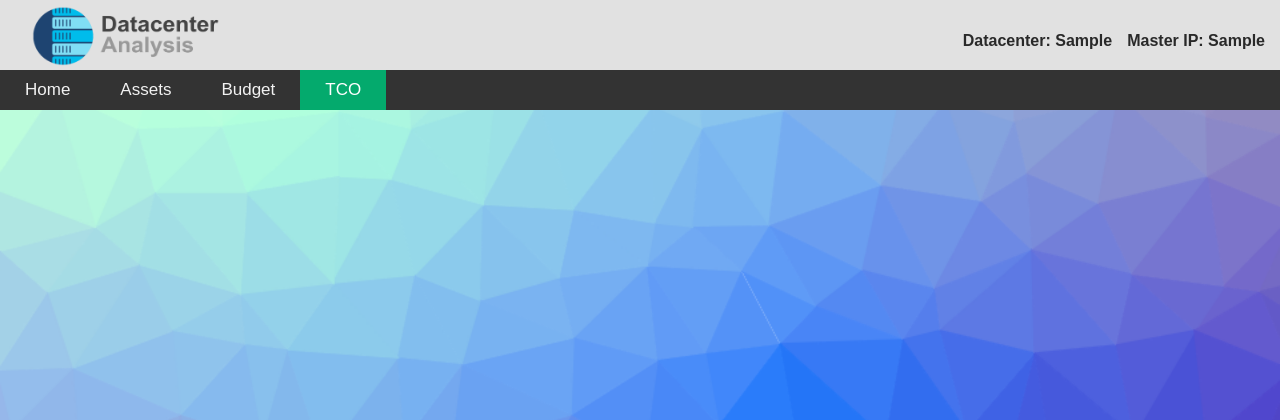
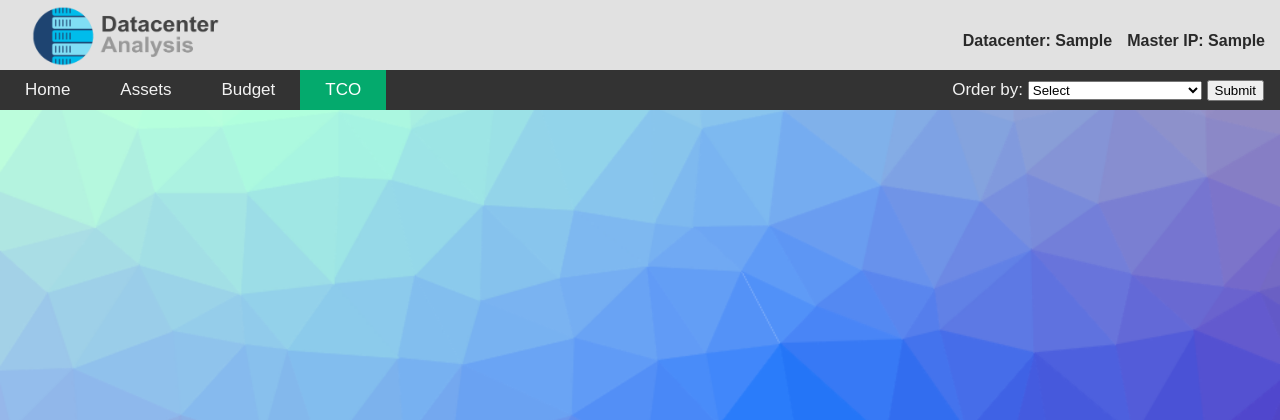
Before and after one commit to DanielHoulihan/Datacenter-Management, a Django app: page /tool/tco/ in a window 1280 px wide. Shown: the top 420 px of the page. Run offline with Django 3.2, Linux system fonts and the light colour scheme; tables that the repository leaves empty hold one stand-in row (values such as "Sample post").

Commit message:
TCO ordering added

```diff
--- a/webapp/tool/templates/TCO/tco.html
+++ b/webapp/tool/templates/TCO/tco.html
@@ -1,11 +1,33 @@
 {% include 'home/base.html'%}
-{% comment %} <head>
-    <link rel="stylesheet" href="/../../static/css/styles.css">
-</head> {% endcomment %}
+
+<div class="topnav3">
+  {% if page == "home" %}<a class="active" href="{% url 'configure' %}">Home</a>{% else %} <a href="{% url 'configure' %}">Home</a>{% endif %}
+  {% if page == "assets" %}<a class="active" href="{% url 'assets' %}">Assets</a>{% else %} <a href="{% url 'assets' %}">Assets</a>{% endif %}
+  {% if page == "budget" %}<a class="active" href="{% url 'budget' %}">Budget</a>{% else %} <a href="{% url 'budget' %}">Budget</a>{% endif %}
+  {% if page == "tco" %}<a class="active" href="{% url 'tco' %}">TCO</a>{% else %} <a href="{% url 'tco' %}">TCO</a>{% endif %}
+  <a class="a2">
+    <form method="POST">
+      {% csrf_token %}
+      <label for="order">Order by:</label>
+      <select name="order" id="order">
+        <option value="" disabled selected>Select</option>
+        <option value="host">Host ID</option>
+        <option value="TCO">TCO</option>
+        <option value="kWh_consumed">kWh Consumed</option>
+        <option value="ops_cons_3">Operational Consumption</option>
+        <option value="op_cost_3">Operational Cost</option>
+        <option value="carbon_footprint_3">Carbon Footprint</option>
+        <option value="app_waste_cost_3">Apparant Wastage</option>
+      </select>
+      <input type="submit" value="Submit">
+    </form>
+  </a>
+</div>
 
 {% block content %}
 
   <div class="content">
+
       {% if error.non_field_errors %}<div class="capital-error">{{error.non_field_errors}}</div>{% endif %}
       {% for host in tco %}
       <div class="card-container">
--- a/webapp/tool/views.py
+++ b/webapp/tool/views.py
@@ -184,13 +184,24 @@
 
     sub_id = services.get_current_sub_id()
     if request.method == 'POST':
-        form = forms.CalculateTCOForm(request.POST)
-        if form.is_valid():
-            capital,rack,floor,host = form.cleaned_data
-            tco_services.calculate_tco(master, sub_id, floor, rack, host, capital)
-        context['error'] = form
+        if 'capital' in request.POST:
+            form = forms.CalculateTCOForm(request.POST)
+            if form.is_valid():
+                capital,rack,floor,host = form.cleaned_data
+                tco_services.calculate_tco(master, sub_id, floor, rack, host, capital)
+            context['error'] = form
 
     context['tco'] = Host.objects.filter(sub_id=sub_id).filter(masterip=master).all()
+    if request.method == 'POST':
+        if 'order' in request.POST:
+            order = request.POST['order']
+            if order=='host':
+                context['tco'] = Host.objects.filter(sub_id=sub_id).filter(masterip=master).all()
+                context['placeholder'] = order
+            else:
+                context['tco'] = Host.objects.filter(sub_id=sub_id).filter(masterip=master).all().values().order_by('-'+order)
+                context['placeholder'] = order
+
     context['tco_count'] = Host.objects.filter(sub_id=sub_id).filter(masterip=master).all().count()
     context['master'] = master
     context['current'] = services.get_current_for_html()
```
Also changed, not shown: webapp/tool/static/css/styles.css (line endings or trailing spaces), 1 other file.
